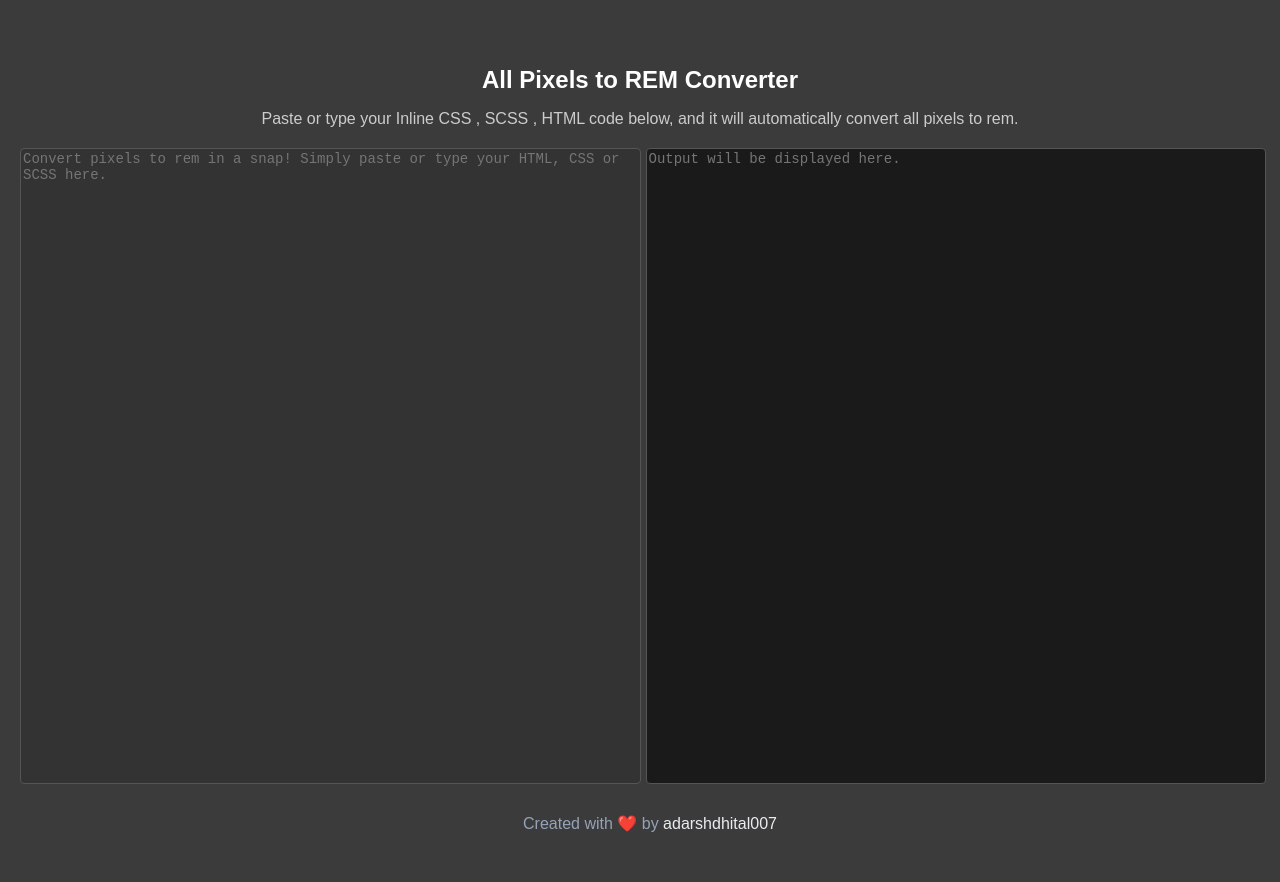
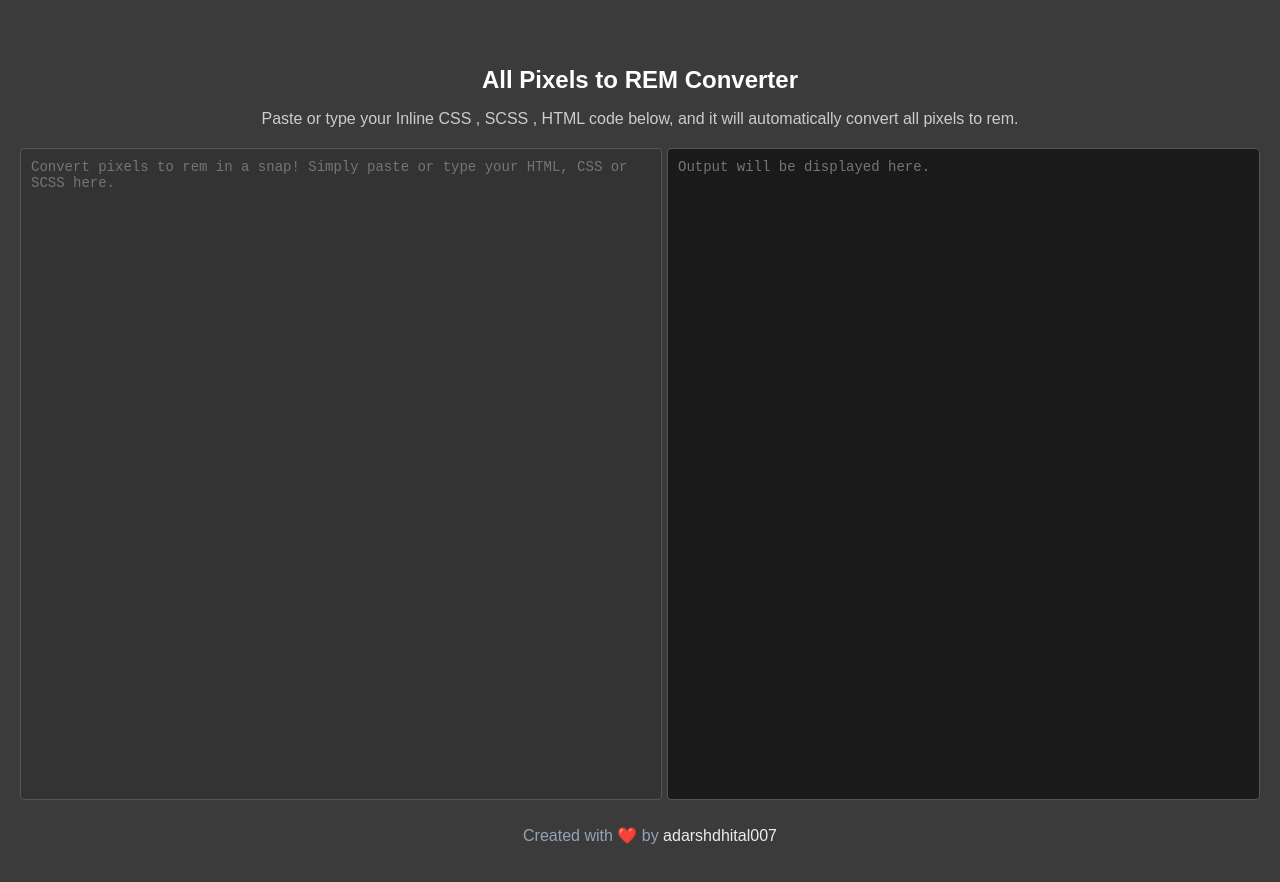
Before and after one commit to adarshdhital007/PXtoREM, a plain HTML site: page index.html in a window 1280 px wide. Drawn offline with Linux system fonts and the light colour scheme.

Commit message:
final change

```diff
--- a/styles.css
+++ b/styles.css
@@ -56,13 +56,17 @@ p {
 .input_wrapper {
   width: 50%;
   background-color: #333333;
+  padding: 10px;
 }
 
 .output {
   background-color: #1a1a1a;
+  padding: 10px;
 }
+
 .output_wrapper {
-  width: 50%;
+  display: flex;
+  flex-grow: 1;
 }
 
 textarea {
```
